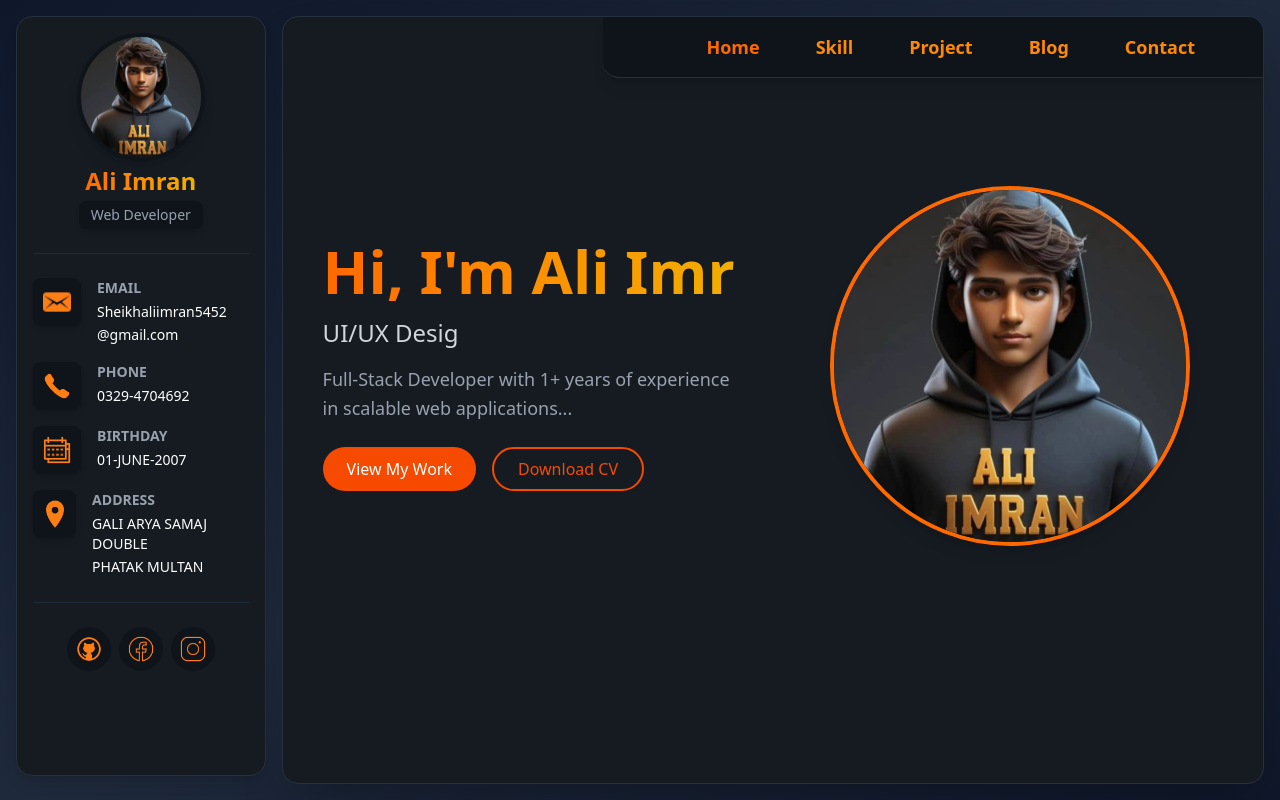
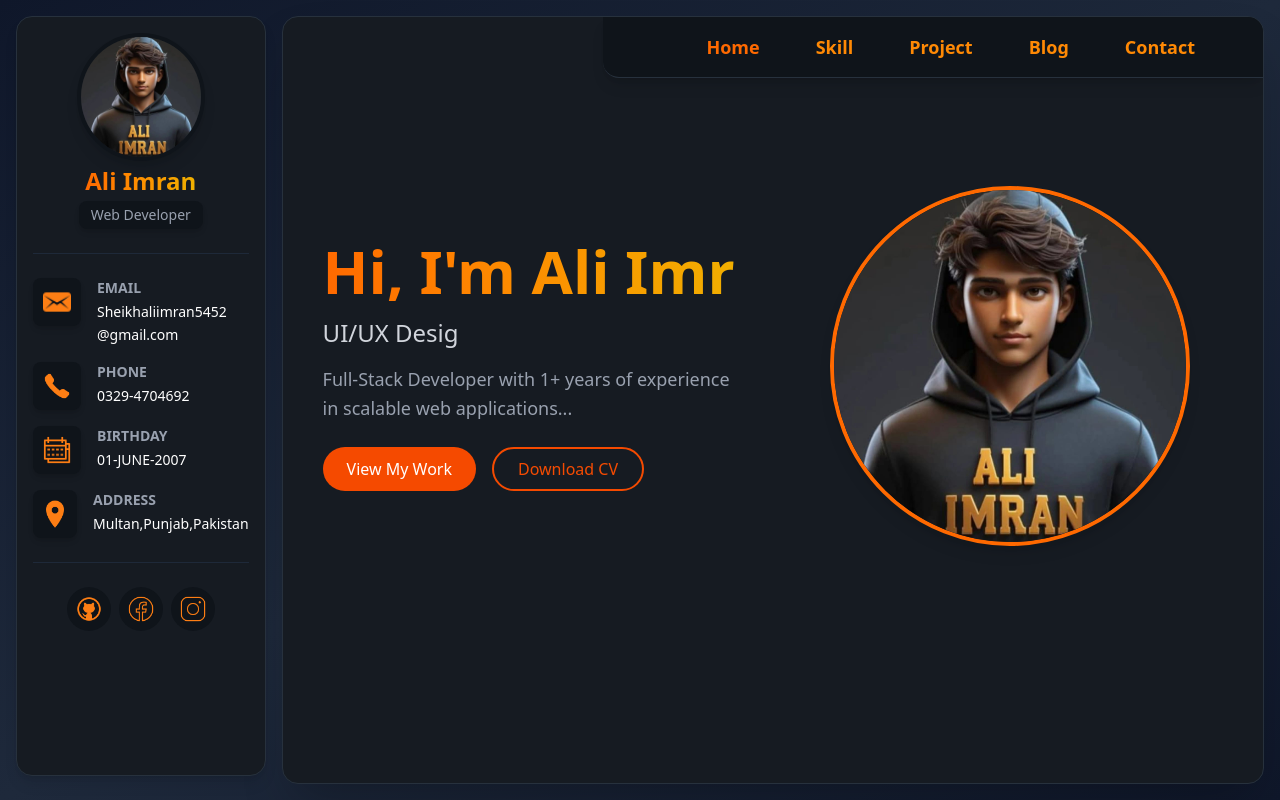
Before and after one commit to Dev-ali94/myportfolio, a React (Vite) app in the folder frontend/: page / in a window 1280 px wide. Built offline with nearby package versions, Linux system fonts and the light colour scheme.

Commit message:
Update Sidebar.jsx

```diff
--- a/frontend/src/HomePages/Sidebar.jsx
+++ b/frontend/src/HomePages/Sidebar.jsx
@@ -106,8 +106,7 @@ const Sidebar = () => {
               {
                 icon: address,
                 title: "ADDRESS",
-                line1: "GALI ARYA SAMAJ DOUBLE",
-                line2: "PHATAK MULTAN",
+                line1: "Multan,Punjab,Pakistan",
               },
             ].map((item, idx) => (
               <motion.li
@@ -150,8 +149,8 @@ const Sidebar = () => {
                       i === 0
                         ? "https://github.com/Dev-ali94"
                         : i === 1
-                        ? "http://www.facebook.com/ali.imran.313747"
-                        : "http://www.instagram.com/aliimran3740?igsh=MWFkanNyZjVzbTjqbw=="
+                        ? "https://www.facebook.com/profile.php?id=61578331262862"
+                        : "https://www.instagram.com/ali_imran_2007/"
                     }
                     className="flex items-center justify-center"
                   >
```
